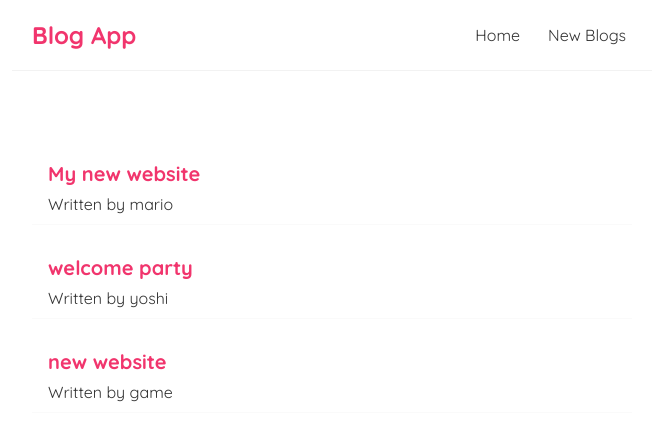
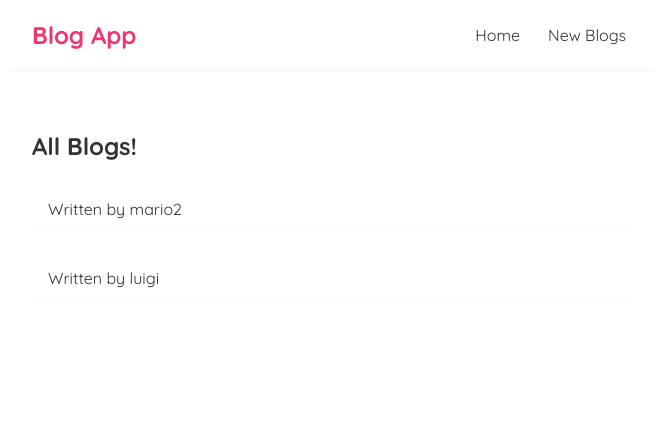
Before and after one commit to Fred-ricky/blog, a React (Create React App) app: page / in a window 1280 px wide. Shown: the top 440 px of the page, without its empty margins (308-965 px from the left). Built offline with nearby package versions, Linux system fonts and the light colour scheme; data requests are answered from the project's data file.

Commit message:
added db.json

```diff
--- /dev/null
+++ b/data/db.json
@@ -0,0 +1,16 @@
+{
+    "blogs": [
+        {
+            "Title": "my blog",
+            "body": "sfhrgjytjjyktjt",
+            "author": "mario2",
+            "id": 1
+        },
+        {
+            "Title": "Opening Party",
+            "body": "wgfhwghfsigsihgfsfsdiuh;",
+            "author": "luigi",
+            "id": 2
+        }
+    ]
+}
--- /dev/null
+++ b/src/BlogList.js
@@ -0,0 +1,22 @@
+const BlogList = ({blogs, title}) => {
+
+
+    return (
+        <div className="blog-list">
+            <h2> { title } </h2>
+            {blogs.map((blog) => (
+                <div className="blog-preview" key={blog.id}>
+
+                    <h2>{ blog.title }</h2>
+                    <p>Written by  { blog.author }</p>
+
+
+                </div>
+
+            ))}
+
+        </div>
+     );
+}
+
+export default BlogList;
--- a/src/home.js
+++ b/src/home.js
@@ -1,25 +1,34 @@
-import { useState } from "react";
+import { useState, useEffect } from "react";
+import BlogList from "./BlogList";
 
 
 const Home = () => {
-   const [blogs, setBlogs] = useState([
-    {title: 'My new website', body: 'lorem ispum..', author: 'mario', id: 1},
-    {title: 'welcome party', body: 'lorem ispum..', author: 'yoshi', id: 2},
-    {title: 'new website', body: 'lorem ispum..', author: 'game', id: 3}
-   ]);
+   const [blogs, setBlogs] = useState(null);
+   const [isPending, setISPending] = useState(true);
 
 
-    return (
-        <div className="home">
-            {blogs.map((blog) => (
-                <div className="blog-preview" key={blog.id}>
-                    <h2>{ blog.title }</h2>
-                    <p>Written by { blog.author }</p>
-                </div>
+   useEffect(() => {
+    fetch('http://localhost:8000/blogs')
+        .then(res => {
+          return  res.json();})
+        .then(data => {
+            console.log(data);
+            setBlogs(data);
+            setISPending(false);
+        })
+        .catch(err => {
+        console.log(err.message);
+    });
+   }, []);
 
-            ))}
 
-        </div>
+return (
+    <div className="home">
+
+        { isPending && <div>loading ...</div>}
+        {blogs && <BlogList  blogs={blogs} title='All Blogs!' />}
+
+    </div>
     );
 }
 
```
